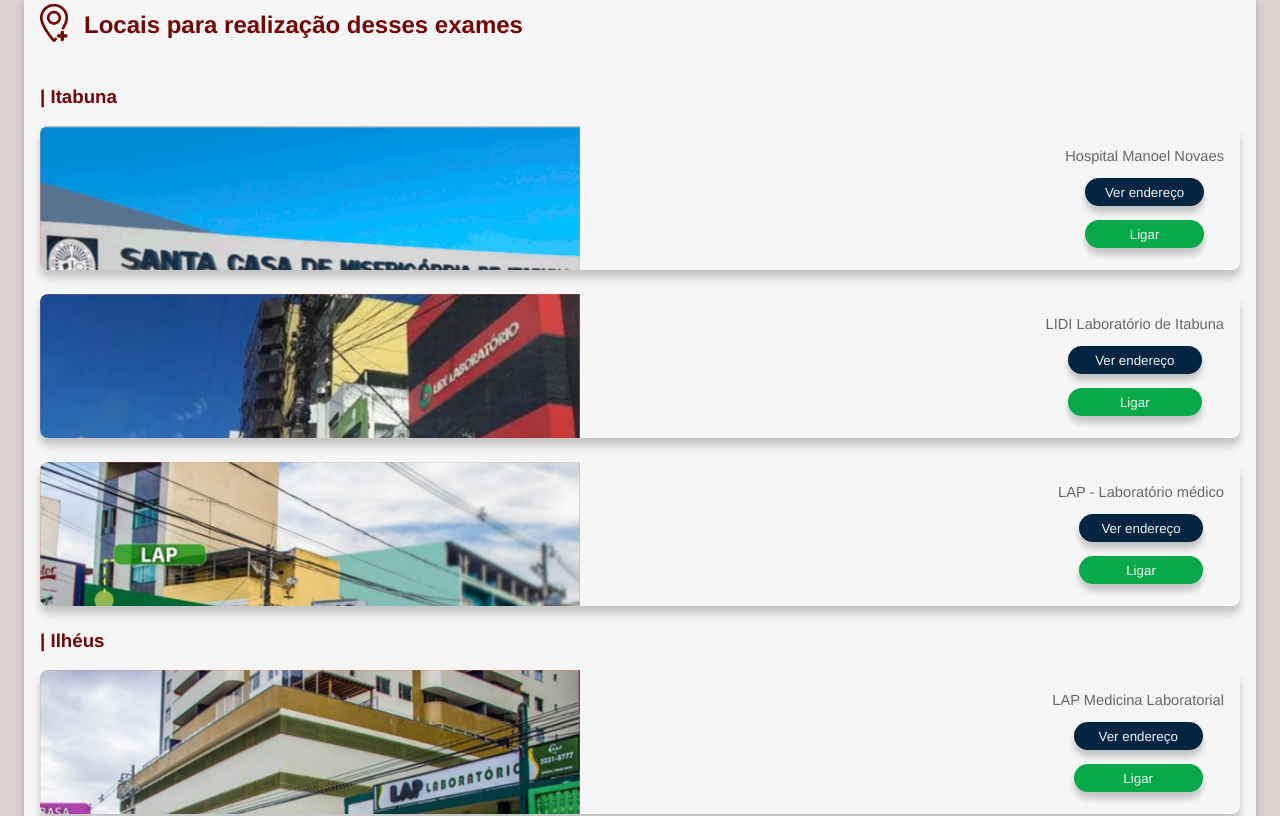
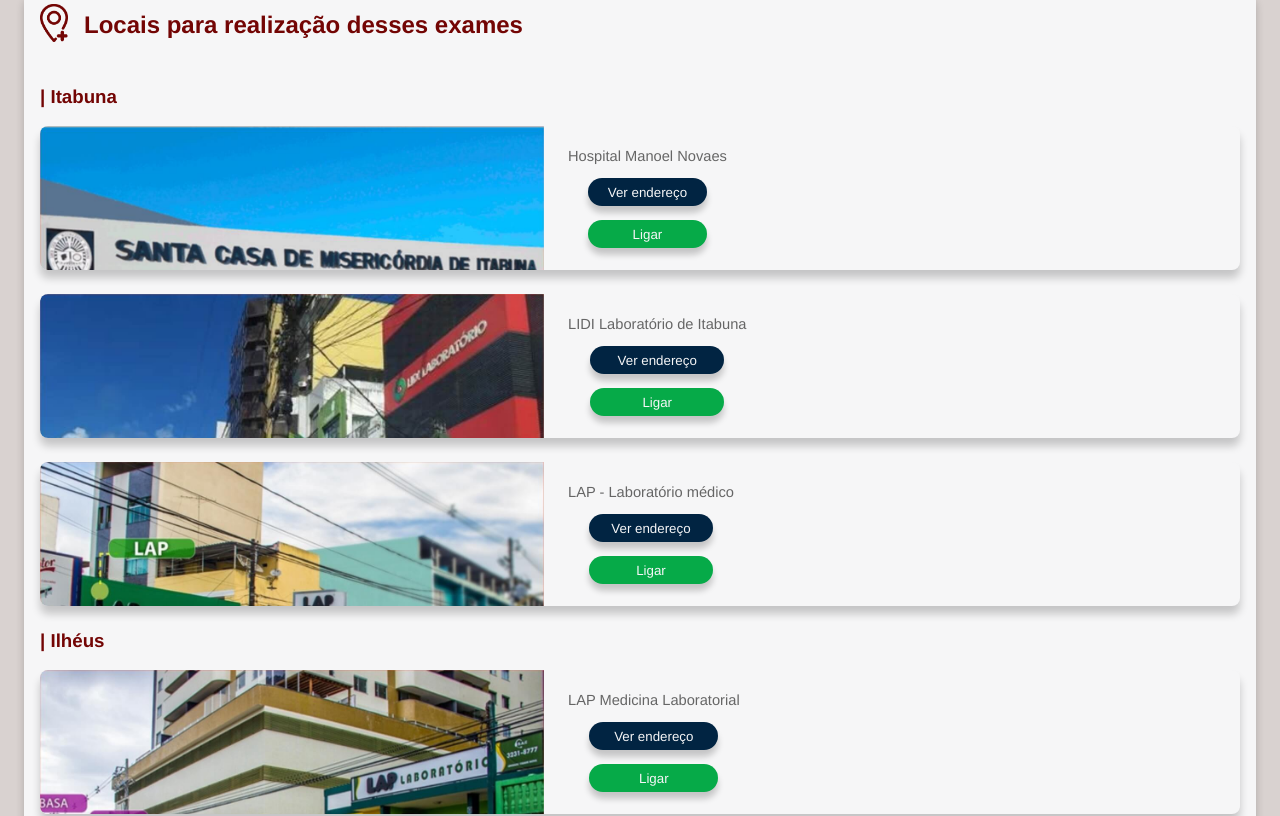
Before and after one commit to VictorCrisostomo/controlTB-app, a React (Create React App) app: page /diagnostico in a window 1280 px wide. Shown: the part 1225-2041 px from the top of the page. Built offline with nearby package versions, Linux system fonts and the light colour scheme.

Commit message:
config btns(3)

```diff
--- a/src/components/styles.css
+++ b/src/components/styles.css
@@ -164,11 +164,11 @@
     box-shadow: 0 .5em .5em 0 rgba(0, 0, 0, 0.2);
 
     display: flex;
-    justify-content: space-between;
+    /* justify-content: space-between; */
 }
 
 .imgCardBtn {
-    width: 45%;
+    width: 42%;
     border-radius: .5em 0 0 .5em;
 
 
@@ -182,9 +182,9 @@
 }
 
 .ContentBtnsCard {
-    margin-left: 1em;
+    margin-left: 1.5em;
     padding: 0.5em 1em 0.5em 0;
-    /* padding: .5em; */
+    /* padding: 0.5em; */
     display: flex;
     flex-direction: column;
     justify-content: space-evenly;
```
